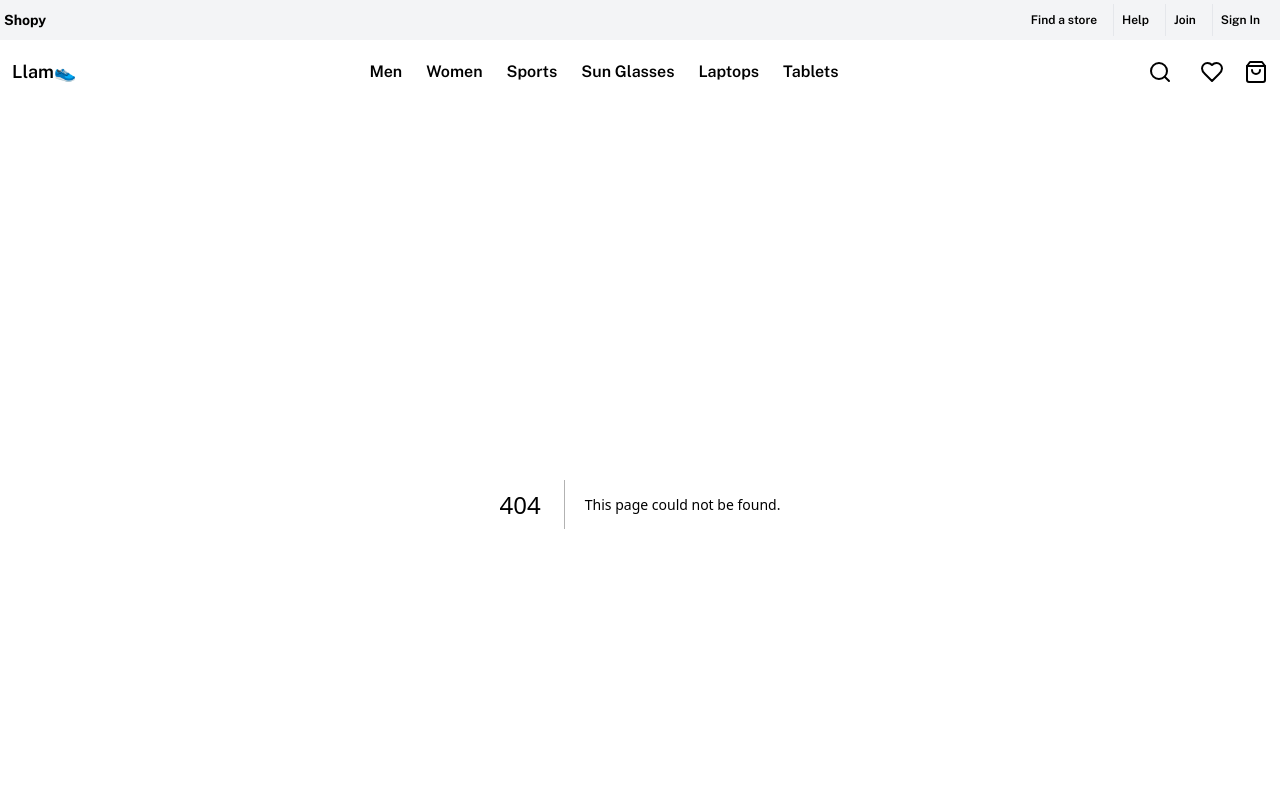
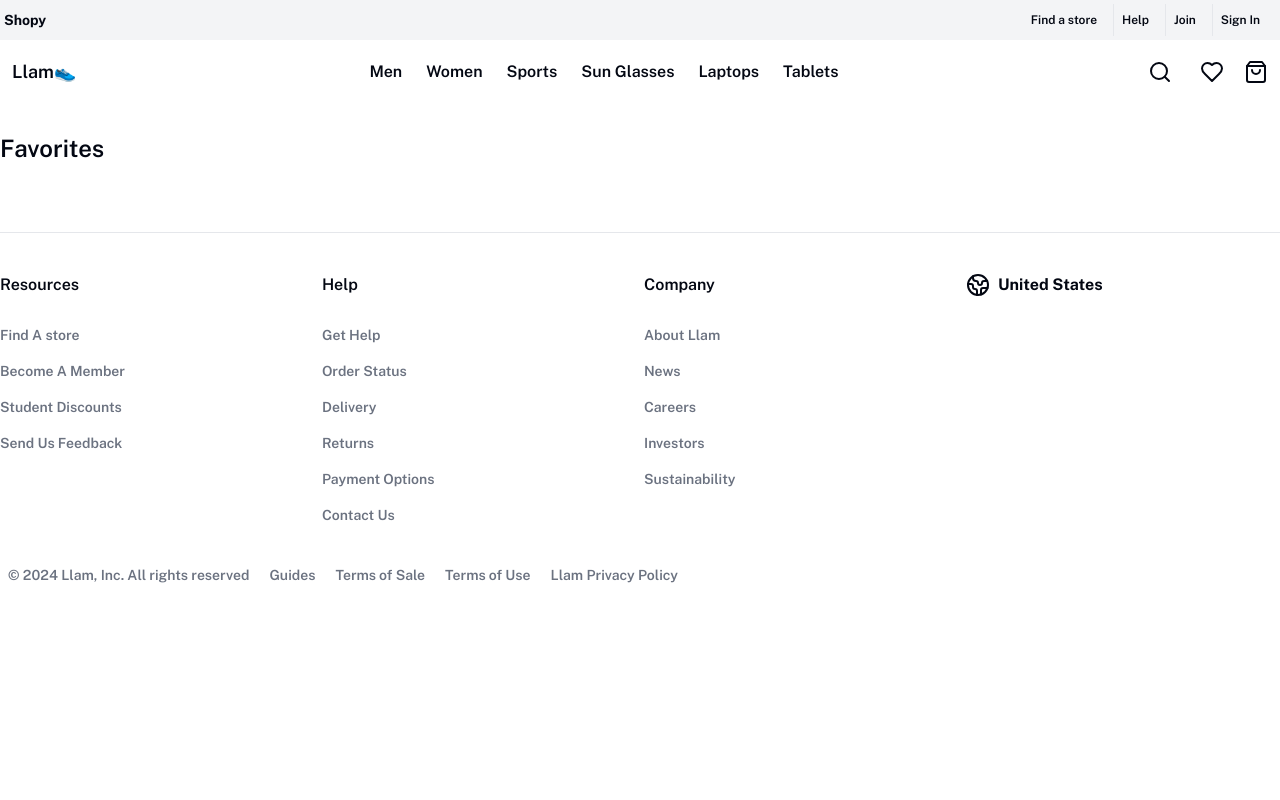
Before and after one commit to zawzawmyint/shopping-next14-tailwind-shadcn, a Next.js app: page /favs in a window 1280 px wide. Before the commit this address had no page. Shown: the top 800 px of the page. Built offline with nearby package versions, Linux system fonts and the light colour scheme.

Commit message:
[add] favorites

```diff
--- a/package.json
+++ b/package.json
@@ -15,6 +15,7 @@
     "@radix-ui/react-scroll-area": "^1.1.0",
     "@radix-ui/react-separator": "^1.1.0",
     "@radix-ui/react-slot": "^1.1.0",
+    "@reduxjs/toolkit": "^2.2.5",
     "class-variance-authority": "^0.7.0",
     "clsx": "^2.1.1",
     "embla-carousel-autoplay": "^8.1.5",
@@ -26,6 +27,7 @@
     "nextjs-toploader": "^1.6.12",
     "react": "^18",
     "react-dom": "^18",
+    "react-redux": "^9.1.2",
     "tailwind-merge": "^2.3.0",
     "tailwindcss-animate": "^1.0.7",
     "use-debounce": "^10.0.1"
--- /dev/null
+++ b/src/app/StoreProvider.jsx
@@ -0,0 +1,14 @@
+"use client";
+import { useRef } from "react";
+import { Provider } from "react-redux";
+import { makeStore } from "../lib/store";
+
+export default function StoreProvider({ children }) {
+  const storeRef = useRef();
+  if (!storeRef.current) {
+    // Create the store instance the first time this renders
+    storeRef.current = makeStore();
+  }
+
+  return <Provider store={storeRef.current}>{children}</Provider>;
+}
--- /dev/null
+++ b/src/app/favs/page.jsx
@@ -0,0 +1,18 @@
+import Favorites from "@/components/favs/Favorites";
+import BannerLoading from "@/components/skeleton-fallback/BannerLoading";
+import React, { Suspense } from "react";
+
+const Page = () => {
+  return (
+    <div>
+      <div className="my-7">
+        <h3 className="font-semibold text-2xl">Favorites</h3>
+      </div>
+      <Suspense key={"favorites"} fallback={<BannerLoading />}>
+        <Favorites />
+      </Suspense>
+    </div>
+  );
+};
+
+export default Page;
--- a/src/app/layout.js
+++ b/src/app/layout.js
@@ -9,6 +9,7 @@ import Promotions from "@/components/global/Header/promotions/Promotions";
 import Footer from "@/components/global/footer/Footer";
 import { cn } from "@/lib/utils";
 import NextjsLoading from "@/components/global/loading/NextjsLoadingTop";
+import StoreProvider from "./StoreProvider";
 
 const fontSans = Public_Sans({
   subsets: ["latin"],
@@ -31,12 +32,14 @@ export default function RootLayout({ children }) {
           fontSans.variable
         )}
       >
+        <StoreProvider>
           <NextjsLoading />
           <SubNav />
           <Navbar />
           <Promotions />
           <Container>{children}</Container>
           <Footer />
+        </StoreProvider>
       </body>
     </html>
   );
--- /dev/null
+++ b/src/components/favs/Favorites.jsx
@@ -0,0 +1,20 @@
+"use client";
+import Link from "next/link";
+import React from "react";
+import ItemCard from "../banner-sections/ItemCard";
+import { useAppSelector } from "@/lib/hooks";
+
+const Favorites = () => {
+  const favorites = useAppSelector((state) => state.favorites.favorites);
+  return (
+    <div className="grid grid-cols-1 sm:grid-cols-3 gap-2">
+      {favorites.map((item, i) => (
+        <Link key={i} href={`/products/${item.id}/${item.category}`}>
+          <ItemCard item={item} />
+        </Link>
+      ))}
+    </div>
+  );
+};
+
+export default Favorites;
--- a/src/components/global/Header/Navbar.jsx
+++ b/src/components/global/Header/Navbar.jsx
@@ -1,14 +1,16 @@
 "use client";
-import { Heart, SearchIcon, ShoppingBag } from "lucide-react";
+import { ShoppingBag } from "lucide-react";
 import Link from "next/link";
 import { usePathname } from "next/navigation";
+import { Suspense } from "react";
 import { MobileSheet } from "./Menu/MobileSheet";
 import NavItems from "./Menu/NavItems";
+import FavoriteIcon from "./favs/FavoriteIcon";
 import { SearchBar } from "./searchBar/SearchBar";
-import { Suspense } from "react";
 
 const Navbar = () => {
   const pathName = usePathname();
+
   return (
     <div
       className={`p-3 py-5 sm:py-3 ${
@@ -26,7 +28,7 @@ const Navbar = () => {
           <Suspense fallback={<div></div>}>
             <SearchBar />
           </Suspense>
-          <Heart />
+          <FavoriteIcon />
           <ShoppingBag />
           <div className="sm:hidden">
             <MobileSheet />
--- /dev/null
+++ b/src/components/global/Header/favs/FavoriteIcon.jsx
@@ -0,0 +1,17 @@
+import { useAppSelector } from "@/lib/hooks";
+import { Heart } from "lucide-react";
+import Link from "next/link";
+import React from "react";
+
+const FavoriteIcon = () => {
+  const favorites = useAppSelector((state) => state.favorites.favorites);
+  return (
+    <Link href={"/favs"}>
+      <div className="flex flex-wrap gap-2">
+        <Heart /> {favorites?.length ? favorites.length : ""}
+      </div>
+    </Link>
+  );
+};
+
+export default FavoriteIcon;
--- a/src/components/products/PDetailsButtons.jsx
+++ b/src/components/products/PDetailsButtons.jsx
@@ -1,19 +1,37 @@
 "use client";
-import React from "react";
+import {
+  addToFavorites,
+  removeFromFavorites,
+} from "@/lib/features/favorites/favoritesSlice";
+import { useAppDispatch, useAppSelector } from "@/lib/hooks";
 import { Button } from "../ui/button";
 
-const PDetailsButtons = () => {
+const PDetailsButtons = ({ data }) => {
+  const favorites = useAppSelector((state) => state.favorites.favorites);
+  console.log(favorites);
+  const dispatch = useAppDispatch();
+
+  const favIndex = favorites.findIndex((fav) => fav.id === data.id);
+  console.log(favIndex);
   const addToCard = (p) => {
     console.log("addToCard", p);
   };
   return (
     <div>
       <ButtonBtn text={"Add to Card"} handleClick={addToCard} />
-      <ButtonBtn
-        variant={"secondary"}
-        text={"Favorite"}
-        handleClick={addToCard}
-      />
+      {favIndex == -1 ? (
+        <ButtonBtn
+          variant={"secondary"}
+          text={"Favorite "}
+          handleClick={() => dispatch(addToFavorites(data))}
+        />
+      ) : (
+        <ButtonBtn
+          variant={"secondary"}
+          text={"Favorite ❤️"}
+          handleClick={() => dispatch(removeFromFavorites(data.id))}
+        />
+      )}
     </div>
   );
 };
@@ -23,7 +41,7 @@ export default PDetailsButtons;
 const ButtonBtn = ({ variant = "", text, handleClick }) => {
   return (
     <Button
-      onClick={() => handleClick(2)}
+      onClick={handleClick}
       variant={variant}
       className="w-full sm:w-[75%] h-14 my-2 rounded-3xl"
     >
--- /dev/null
+++ b/src/lib/features/favorites/favoritesSlice.js
@@ -0,0 +1,29 @@
+import { createSlice } from "@reduxjs/toolkit";
+
+const initialState = {
+  favorites: [],
+};
+
+export const favoritesSlice = createSlice({
+  name: "favorites",
+  initialState,
+  reducers: {
+    addToFavorites: (state, actions) => {
+      // Redux Toolkit allows us to write "mutating" logic in reducers. It
+      // doesn't actually mutate the state because it uses the Immer library,
+      // which detects changes to a "draft state" and produces a brand new
+      // immutable state based off those changes
+      state.favorites = [...state.favorites, actions.payload];
+    },
+    removeFromFavorites: (state, actions) => {
+      state.favorites = state.favorites.filter(
+        (fav) => fav.id !== actions.payload
+      );
+    },
+  },
+});
+
+// Action creators are generated for each case reducer function
+export const { addToFavorites, removeFromFavorites } = favoritesSlice.actions;
+
+export default favoritesSlice.reducer;
--- /dev/null
+++ b/src/lib/hooks.js
@@ -0,0 +1,6 @@
+import { useDispatch, useSelector, useStore } from "react-redux";
+
+// Use throughout your app instead of plain `useDispatch` and `useSelector`
+export const useAppDispatch = useDispatch.withTypes();
+export const useAppSelector = useSelector.withTypes();
+export const useAppStore = useStore.withTypes();
--- /dev/null
+++ b/src/lib/store.js
@@ -0,0 +1,10 @@
+import { configureStore } from "@reduxjs/toolkit";
+import favoritesReducer from "./features/favorites/favoritesSlice";
+
+export const makeStore = () => {
+  return configureStore({
+    reducer: {
+      favorites: favoritesReducer,
+    },
+  });
+};
```
Also changed, not shown: 1 other file (tests, documents, lock files or other folders). Lines whose indentation alone changed are shown as unchanged.
